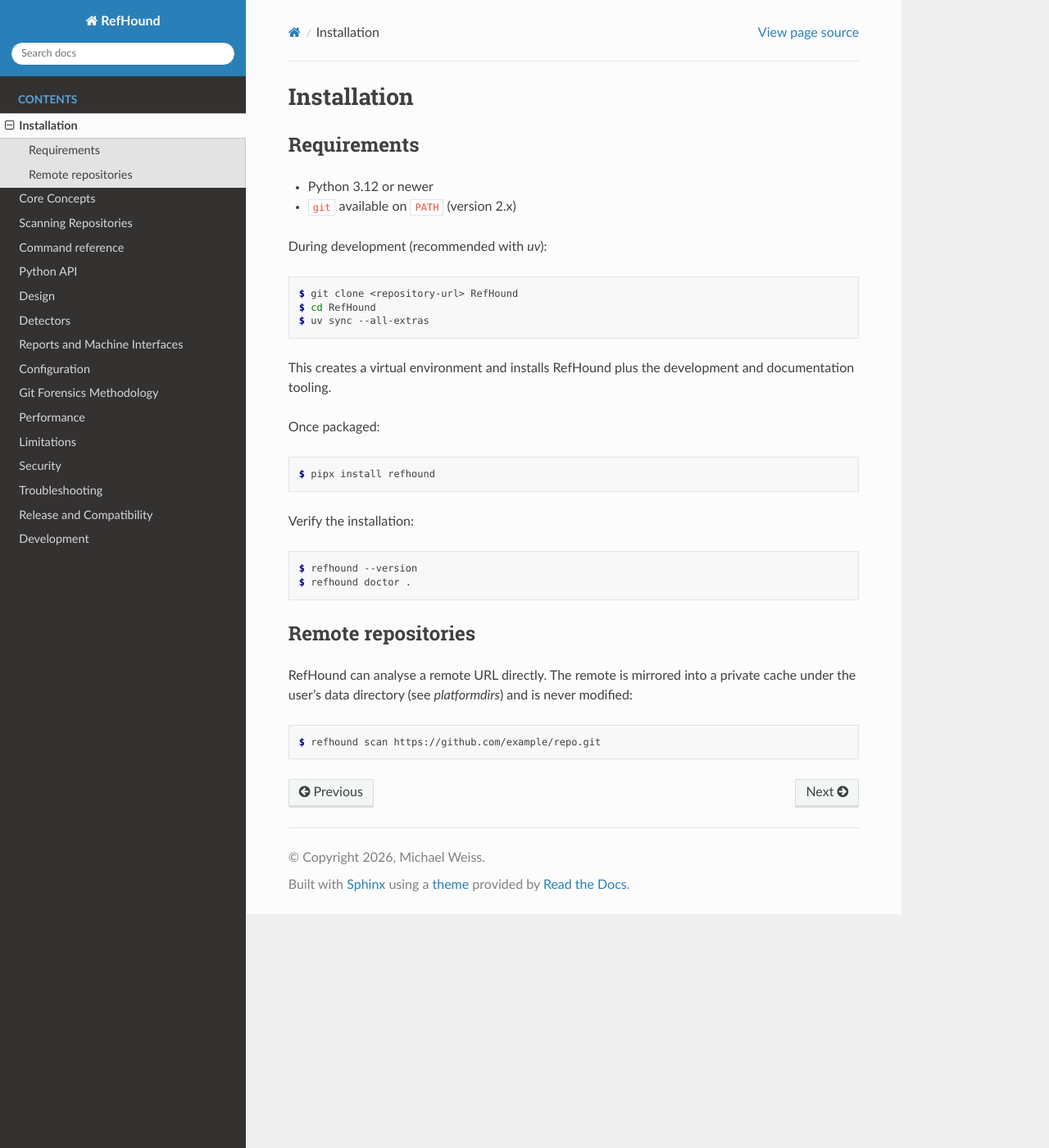
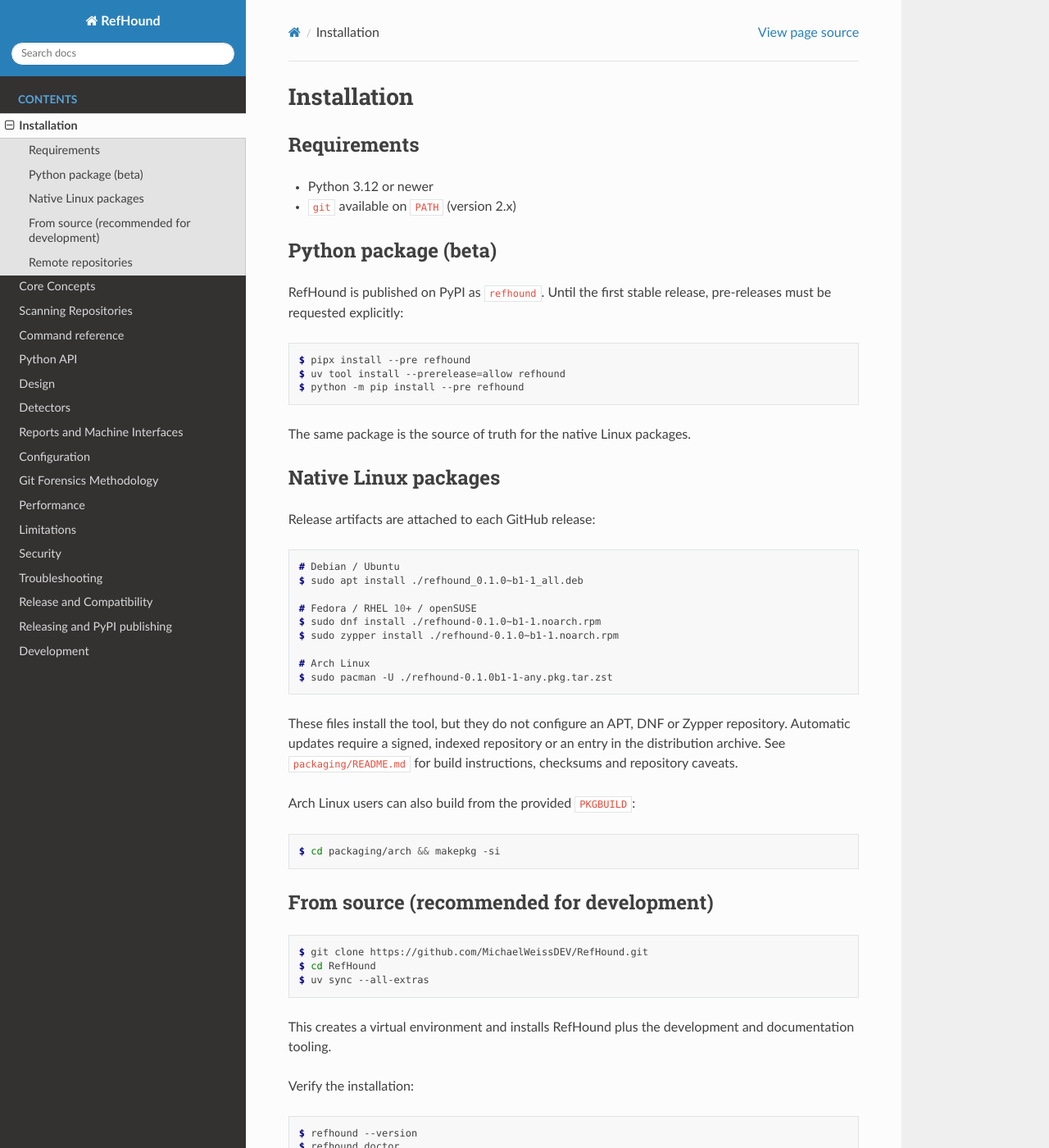
Before and after one commit to MichaelWeissDEV/RefHound, a Sphinx documentation site: the page built from docs/installation.rst, in a window 1280 px wide and 1400 px high. Shown: the whole window at 82% size. Built offline with Sphinx 7.4.7 and the Read the Docs theme 3.1.0, drawn with Linux system fonts in a browser that asks for light colours; some of the changed text lies outside the part shown.

Commit message:
chore(release): prepare 0.1.0b1
- Bump the single version source to 0.1.0b1 and mark the classifier as Beta.
- Fix native package builds: git safe-directory in container jobs, file://
  local sources for makepkg, and openSUSE python-rpm-macros.
- Add release checksums and a tag/version guard.
- Allow manual PyPI publishing via workflow_dispatch and document trusted
  publishing, the pypi environment and the exact trigger steps.
- Update changelog, Debian changelog and RPM spec for the beta.

```diff
--- a/docs/compatibility.rst
+++ b/docs/compatibility.rst
@@ -1,12 +1,61 @@
 Release and Compatibility
 =========================
 
-The supported public interface for v0.1 is the CLI and its versioned JSON,
-baseline, and SARIF documents. Internal Python modules may change without a
-deprecation period. Supported Python versions are 3.12 and 3.13. CI exercises
-Linux, macOS, and Windows. Git SHA-1 is required; SHA-256 is supported where
-the installed Git supports ``git init --object-format=sha256``.
+Versioning
+----------
 
-Release artifacts are a wheel and source distribution. CI installs the wheel
-in isolation and executes version/help commands. PyPI publication and tags
-remain maintainer-controlled external release actions.
+RefHound uses PEP 440 pre-release versions:
+
+* ``0.1.0a1`` - first alpha, installable from PyPI and native packages
+* ``0.1.0b1`` - first beta with the public Python API and release pipeline
+* ``0.1.0`` - first stable release
+
+Pre-releases are not selected by default by ``pip`` or ``uv``. Use
+``pip install --pre refhound`` or ``pipx install --pre refhound``.
+
+The version has a single source of truth: ``src/refhound/_version.py``. The
+build backend and the documentation read it from there; a release tag must
+match it exactly (``v0.1.0b1``). The release workflow checks this before it
+publishes anything.
+
+Public interfaces
+-----------------
+
+The supported public interfaces are:
+
+* the CLI and its stable exit codes (0/1/2/3/4/5);
+* the versioned JSON, SARIF and baseline documents;
+* the Python API in :mod:`refhound.api`, guarded by ``API_VERSION``.
+
+Internal Python modules (``refhound.scanners``, ``refhound.storage`` and
+others) may change without a deprecation period. Until 1.0 the CLI may also
+change in a minor release; breaking changes are called out in the changelog.
+
+Platform support
+----------------
+
+* Python 3.12 and 3.13.
+* Linux, macOS and Windows for the Python package.
+* Arch Linux, Debian 13 / Ubuntu 24.04 or newer, Fedora, openSUSE Tumbleweed
+  and RHEL 10+ for native packages. RHEL 9 and older streams ship Python 3.9
+  and are not supported by the current ``requires-python`` constraint.
+* Git SHA-1 is required; SHA-256 is supported where the installed Git
+  supports ``git init --object-format=sha256``.
+
+Release artifacts
+-----------------
+
+Each tagged release publishes:
+
+* wheel (``py3-none-any``) and source distribution;
+* Debian ``.deb``, RPM for Fedora/openSUSE and an Arch ``.pkg.tar.zst``;
+* ``SHA256SUMS`` and a GitHub release with generated notes.
+
+The wheel is installed in isolation on Python 3.12 and 3.13 before publishing.
+PyPI uses trusted publishing through GitHub OIDC; no long-lived API token is
+stored in the repository.
+
+Native package artifacts are installable with ``apt``/``dnf``/``zypper``/
+``pacman`` but do not create package repositories by themselves. Repository
+publication (AUR, OBS, COPR or distribution archives) remains a reviewed,
+maintainer-controlled step because it requires accounts and signing keys.
--- a/docs/index.rst
+++ b/docs/index.rst
@@ -36,6 +36,7 @@
    security
    troubleshooting
    compatibility
+   releasing
    development
 
 Concepts
--- a/docs/installation.rst
+++ b/docs/installation.rst
@@ -7,22 +7,59 @@
 * Python 3.12 or newer
 * ``git`` available on ``PATH`` (version 2.x)
 
-During development (recommended with `uv`):
+Python package (beta)
+----------------------
+
+RefHound is published on PyPI as ``refhound``. Until the first stable release,
+pre-releases must be requested explicitly:
 
 .. code-block:: console
 
-   $ git clone <repository-url> RefHound
+   $ pipx install --pre refhound
+   $ uv tool install --prerelease=allow refhound
+   $ python -m pip install --pre refhound
+
+The same package is the source of truth for the native Linux packages.
+
+Native Linux packages
+---------------------
+
+Release artifacts are attached to each GitHub release:
+
+.. code-block:: console
+
+   # Debian / Ubuntu
+   $ sudo apt install ./refhound_0.1.0~b1-1_all.deb
+
+   # Fedora / RHEL 10+ / openSUSE
+   $ sudo dnf install ./refhound-0.1.0~b1-1.noarch.rpm
+   $ sudo zypper install ./refhound-0.1.0~b1-1.noarch.rpm
+
+   # Arch Linux
+   $ sudo pacman -U ./refhound-0.1.0b1-1-any.pkg.tar.zst
+
+These files install the tool, but they do not configure an APT, DNF or Zypper
+repository. Automatic updates require a signed, indexed repository or an
+entry in the distribution archive. See ``packaging/README.md`` for build
+instructions, checksums and repository caveats.
+
+Arch Linux users can also build from the provided ``PKGBUILD``:
+
+.. code-block:: console
+
+   $ cd packaging/arch && makepkg -si
+
+From source (recommended for development)
+-----------------------------------------
+
+.. code-block:: console
+
+   $ git clone https://github.com/MichaelWeissDEV/RefHound.git
    $ cd RefHound
    $ uv sync --all-extras
 
 This creates a virtual environment and installs RefHound plus the
 development and documentation tooling.
-
-Once packaged:
-
-.. code-block:: console
-
-   $ pipx install refhound
 
 Verify the installation:
 
@@ -41,3 +78,7 @@
 .. code-block:: console
 
    $ refhound scan https://github.com/example/repo.git
+
+Use ``--offline`` to forbid network access. RefHound then fails unless the
+mirror is already cached, and it rejects combinations such as
+``--offline --unshallow`` that would require a fetch.
--- /dev/null
+++ b/docs/releasing.rst
@@ -0,0 +1,99 @@
+Releasing and PyPI publishing
+=============================
+
+The release pipeline lives in ``.github/workflows/release.yml`` and is named
+**Release** in the GitHub Actions UI.
+
+Triggers
+--------
+
+There are two ways to start it:
+
+1. **Push a version tag.** A tag such as ``v0.1.0b1`` starts the workflow
+   automatically.
+2. **Run it manually.** Open *Actions -> Release -> Run workflow*, choose the
+   tag (or branch) in *Use workflow from*, and tick ``publish_pypi`` when the
+   build should be uploaded to PyPI.
+
+Pushing a tag only publishes to PyPI when the repository variable
+``PUBLISH_TO_PYPI`` is ``true``. Manual runs publish when the
+``publish_pypi`` input is checked. This keeps tag pushes safe until the PyPI
+trusted publisher exists.
+
+One-time PyPI setup
+-------------------
+
+PyPI uses trusted publishing (OIDC); no API token is stored in the repository.
+
+1. Sign in at https://pypi.org and open *Publishing*.
+2. Add a **pending publisher** (or add a publisher to an existing project)
+   with these exact values:
+
+   .. list-table::
+      :header-rows: 1
+
+      * - Field
+        - Value
+      * - PyPI project name
+        - ``refhound``
+      * - Owner
+        - ``MichaelWeissDEV``
+      * - Repository name
+        - ``RefHound``
+      * - Workflow name
+        - ``release.yml``
+      * - Environment name
+        - ``pypi``
+
+3. In the GitHub repository open *Settings -> Environments* and create an
+   environment named ``pypi``. Protection rules (for example a required
+   reviewer) are optional but recommended.
+4. For automatic publishing on tags, open
+   *Settings -> Secrets and variables -> Actions -> Variables* and add
+   ``PUBLISH_TO_PYPI`` with the value ``true``.
+
+The publisher configuration is bound to the workflow filename and
+environment. Renaming ``release.yml`` or the ``pypi`` environment requires
+updating the PyPI publisher.
+
+Manual publish
+--------------
+
+1. Open *Actions -> Release*.
+2. Click *Run workflow*.
+3. Select the tag ``v0.1.0b1`` (or another release tag) under
+   *Use workflow from*.
+4. Tick ``publish_pypi``.
+5. Click *Run workflow*.
+
+The job sequence is ``build`` -> ``verify-install`` (Python 3.12 and 3.13) ->
+``pypi``. Native packages run in parallel; the GitHub release is created only
+for tag pushes and includes every ``.deb``, ``.rpm``, ``.pkg.tar.zst``, the
+wheel, the sdist and ``SHA256SUMS``.
+
+Version and tag rules
+---------------------
+
+The version has a single source of truth: ``src/refhound/_version.py``. For a
+tag push, the workflow fails before building if the tag and the version differ:
+
+.. code-block:: console
+
+   $ grep __version__ src/refhound/_version.py
+   __version__ = "0.1.0b1"
+   $ git tag v0.1.0b1
+
+PyPI versions are immutable. To retry after a failed upload or to publish a
+change, bump ``_version.py`` (for example ``0.1.0b2``), update the tag, and
+run again. Do not reuse a version that is already on PyPI.
+
+Installing a published pre-release
+----------------------------------
+
+Pre-releases are not selected by default:
+
+.. code-block:: console
+
+   $ pip install --pre refhound
+   $ pipx install --pre refhound
+   $ uv tool install --prerelease=allow refhound
--- a/pyproject.toml
+++ b/pyproject.toml
@@ -8,7 +8,7 @@
 authors = [{ name = "Michael Weiss" }]
 keywords = ["git", "security", "forensics", "secret-scanning", "audit"]
 classifiers = [
-    "Development Status :: 3 - Alpha",
+    "Development Status :: 4 - Beta",
     "Environment :: Console",
     "Intended Audience :: Developers",
     "License :: OSI Approved :: MIT License",
--- a/src/refhound/_version.py
+++ b/src/refhound/_version.py
@@ -4,4 +4,4 @@
 backend reads it via ``[tool.hatch.version]`` and the documentation imports it.
 """
 
-__version__ = "0.1.0a1"
+__version__ = "0.1.0b1"
```
Also changed, not shown: CHANGELOG.md (+48 -1 lines), packaging/README.md, 5 other files.
